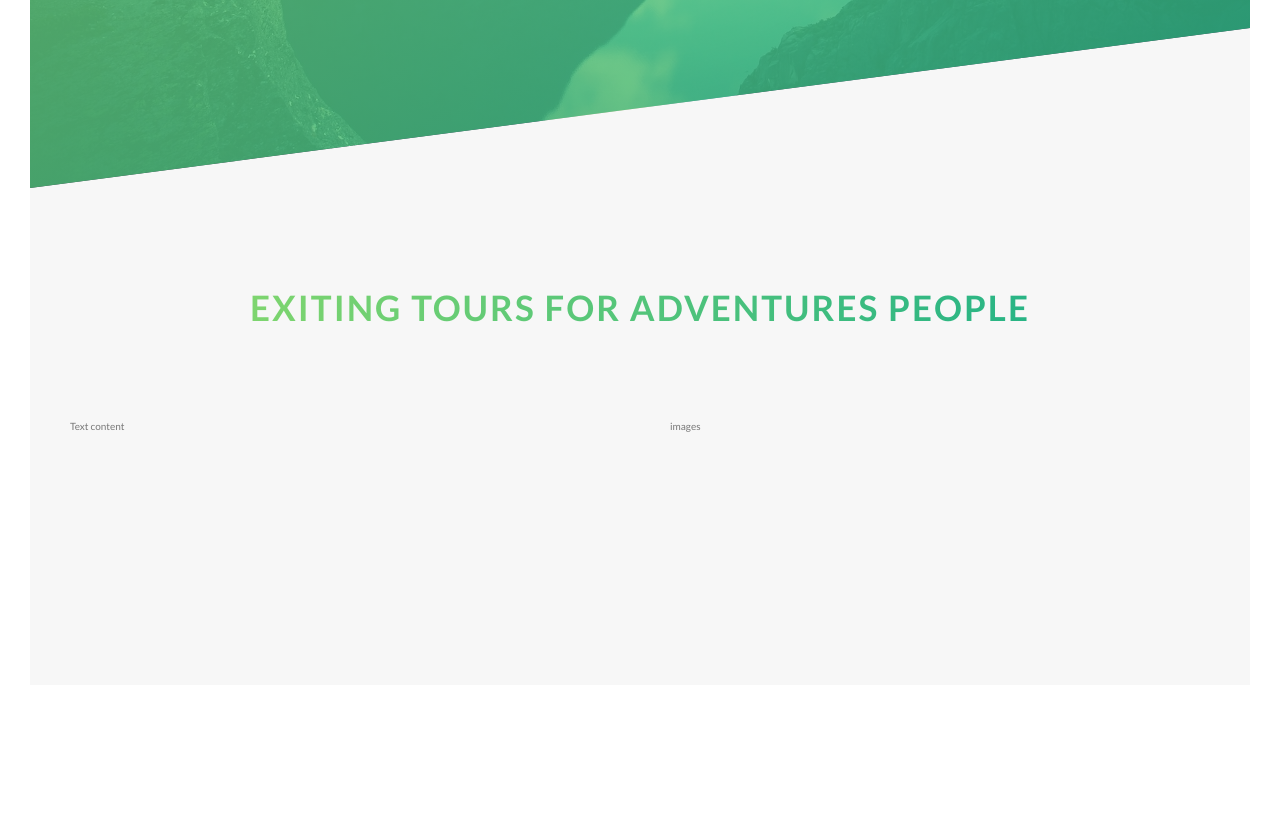
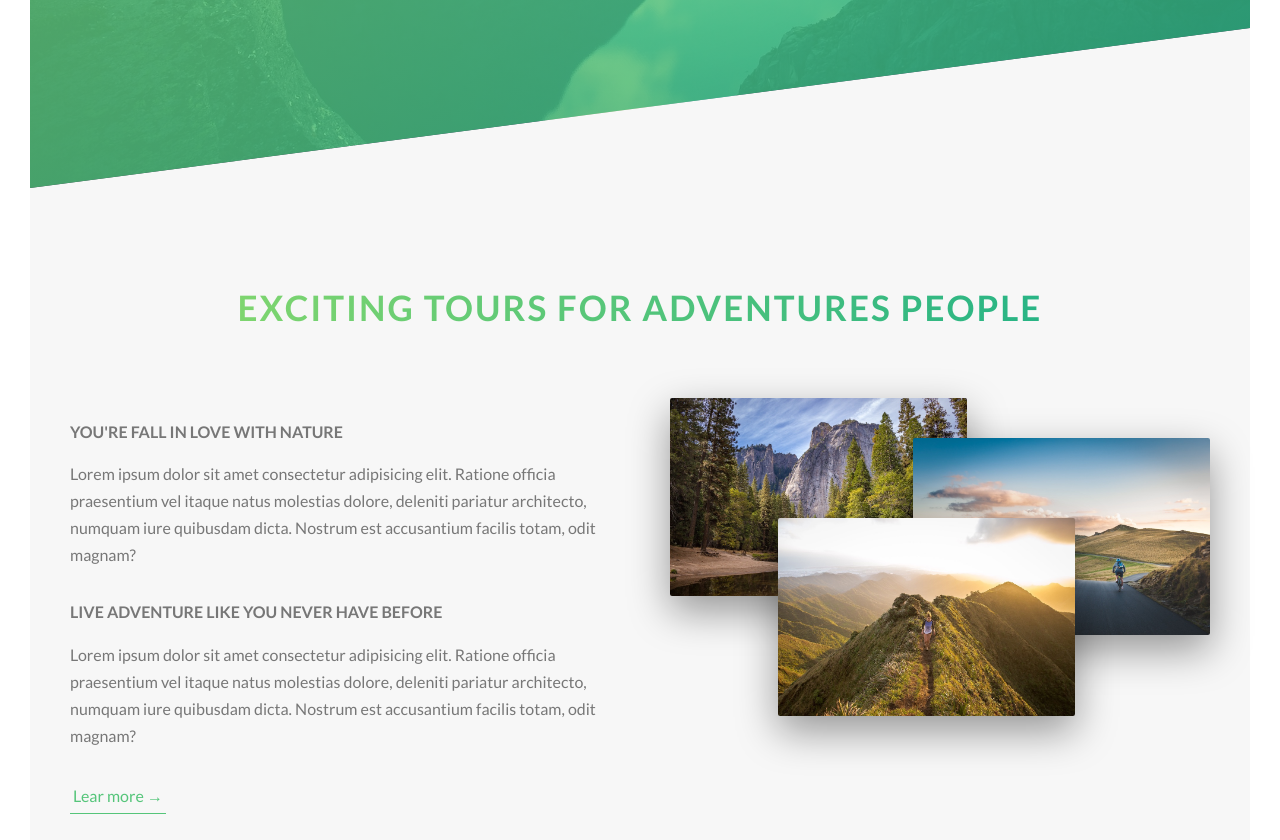
Before and after one commit to lucasviga/template01-natours, a website: page index.html in a window 1280 px wide. Shown: the part 602-1442 px from the top of the page. Before the commit the page ends 1317 px from the top, so only its background shows below. Drawn offline with Linux system fonts and the light colour scheme.

Commit message:
finalized section about

```diff
--- a/index.html
+++ b/index.html
@@ -109,19 +109,37 @@
 
         <main>
             <section class="section-about">
-                <div class="u-center-text u-margin-bottom-8">
+                <div class="u-center-text u-margin-bottom-big">
                     <h2 class="heading-secundary">
-                        Exiting tours for adventures people
+                        Exciting tours for adventures people
                     </h2>
                 </div>
 
                 <div class="row">
                     <div class="col-1-of-2">
-                        Text content
+                        <h3 class="heading-tertiary u-margin-bottom-small">You're fall in love with nature</h3>
+                        <p class="paragraph">
+                            Lorem ipsum dolor sit amet consectetur adipisicing elit. Ratione officia
+                            praesentium vel itaque natus molestias dolore, deleniti pariatur architecto,
+                            numquam iure quibusdam dicta. Nostrum est accusantium facilis totam, odit magnam?
+                        </p>
+
+                        <h3 class="heading-tertiary u-margin-bottom-small">Live adventure like you never have before</h3>
+                        <p class="paragraph">
+                            Lorem ipsum dolor sit amet consectetur adipisicing elit. Ratione officia
+                            praesentium vel itaque natus molestias dolore, deleniti pariatur architecto,
+                            numquam iure quibusdam dicta. Nostrum est accusantium facilis totam, odit magnam?
+                        </p>
+
+                        <a href="#" class="btn-text">Lear more &rarr;</a>
                     </div>
 
                     <div class="col-1-of-2">
-                        images
+                        <div class="composition">
+                            <img src="img/nat-1-large.jpg" alt="Photo 1" class="composition__photo composition__photo--p1">
+                            <img src="img/nat-2-large.jpg" alt="Photo 2" class="composition__photo composition__photo--p2">
+                            <img src="img/nat-3-large.jpg" alt="Photo 3" class="composition__photo composition__photo--p3">
+                        </div>
                     </div>
                 </div>
             </section>
--- a/package.json
+++ b/package.json
@@ -4,7 +4,7 @@
   "description": "",
   "main": "index.js",
   "scripts": {
-    "compile:sass": "node-sass sass/main.scss css/style.css -w"
+    "sass": "node-sass sass/main.scss css/style.css -w"
   },
   "author": "Lucas",
   "license": "ISC",
--- a/sass/abstracts/_mixins.scss
+++ b/sass/abstracts/_mixins.scss
@@ -1,4 +1,4 @@
-@mixin  clearfix {
+@mixin clearfix {
     &::after {
         content: '';
         display: table;
--- a/sass/abstracts/_variables.scss
+++ b/sass/abstracts/_variables.scss
@@ -9,6 +9,9 @@ $color-gray-dark: #777;
 $color-white: #fff;
 $color-black: #000;
 
+// font
+$default-font-size: 1.6rem;
+
 // grid
 $grid-width: 114rem;
 $gutter-vertical: 8rem;
--- a/sass/base/_typography.scss
+++ b/sass/base/_typography.scss
@@ -50,3 +50,17 @@ body {
         text-shadow: .5rem 1rem 2rem rgba($color-black,.2);
     }
 }
+
+.heading-tertiary {
+    font-size: $default-font-size;
+    font-weight: 700;
+    text-transform: uppercase;
+}
+
+.paragraph {
+    font-size: $default-font-size;
+
+    &:not(:last-child){
+        margin-bottom: 3rem;
+    }
+}
--- a/sass/base/_utilities.scss
+++ b/sass/base/_utilities.scss
@@ -2,6 +2,14 @@
     text-align: center;
 }
 
-.u-margin-bottom-8 {
+.u-margin-bottom-small {
+    margin-bottom: 1.5rem;
+}
+
+.u-margin-bottom-medium {
+    margin-bottom: 4rem;
+}
+
+.u-margin-bottom-big {
     margin-bottom: 8rem;
 }
--- a/sass/components/_button.scss
+++ b/sass/components/_button.scss
@@ -8,7 +8,7 @@
         border-radius: 10rem;
         transition: all .2s;
         position: relative;
-        font-size: 1.6rem
+        font-size: $default-font-size;
     }
 
     &:hover {
@@ -53,3 +53,28 @@
         animation-fill-mode: backwards;
     }
 }
+
+.btn-text {
+    &:link,
+    &:visited {
+        font-size: $default-font-size;
+        color: $color-primary;
+        display: inline-block;
+        text-decoration: none;
+        border-bottom: 1px solid $color-primary;
+        padding: 3px;
+        transition: all .2s;
+    }
+
+    &:hover {
+        background-color: $color-primary;
+        color: $color-white;
+        box-shadow: 0 1rem 2rem rgba($color-black, .15);
+        transform: translateY(-2px);
+    }
+
+    &:active {
+        box-shadow: 0 .5rem 1rem rgba($color-black, .15);
+        transform: translateY(0);
+    }
+}
--- /dev/null
+++ b/sass/components/_composition.scss
@@ -0,0 +1,39 @@
+.composition {
+    position: relative;
+
+    &__photo {
+        width: 55%;
+        box-shadow: 0 1.5rem 4rem rgba($color-black, .4);
+        border-radius: 2px;
+        position: absolute;
+        z-index: 10;
+        transition: all .2s;
+        outline-offset: 2rem;
+
+        &--p1 {
+            left: 0;
+            top: -2rem;
+        }
+
+        &--p2 {
+            right: 0;
+            top: 2rem;
+        }
+
+        &--p3 {
+            left: 20%;
+            top: 10rem;
+        }
+
+        &:hover {
+            outline: 1.5rem solid $color-primary;
+            transform: scale(1.05) translateY(-.5rem);
+            box-shadow: 0 2.5rem 4rem rgba($color-black, .5);
+            z-index: 20;
+        }
+    }
+
+    &:hover &__photo:not(:hover){
+        transform: scale(.95);
+    }
+}
--- a/sass/main.scss
+++ b/sass/main.scss
@@ -8,6 +8,7 @@
 @import "base/utilities";
 
 @import "components/button";
+@import "components/_composition";
 
 @import "layouts/grid";
 @import "layouts/header";
```
Also changed, not shown: css/style.css.
